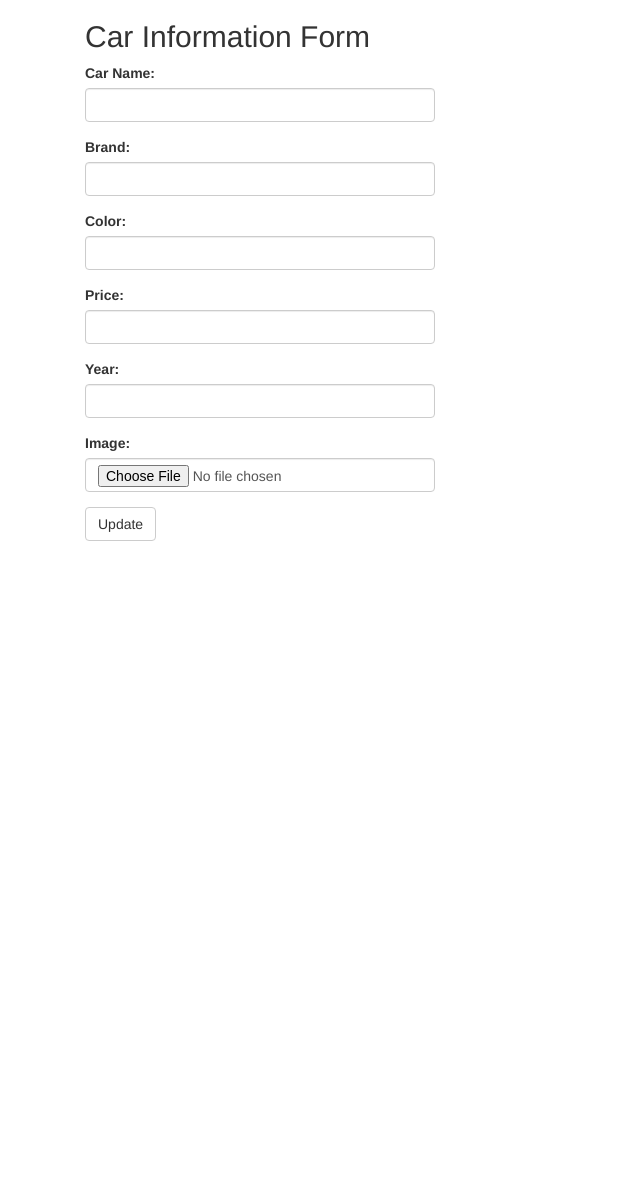
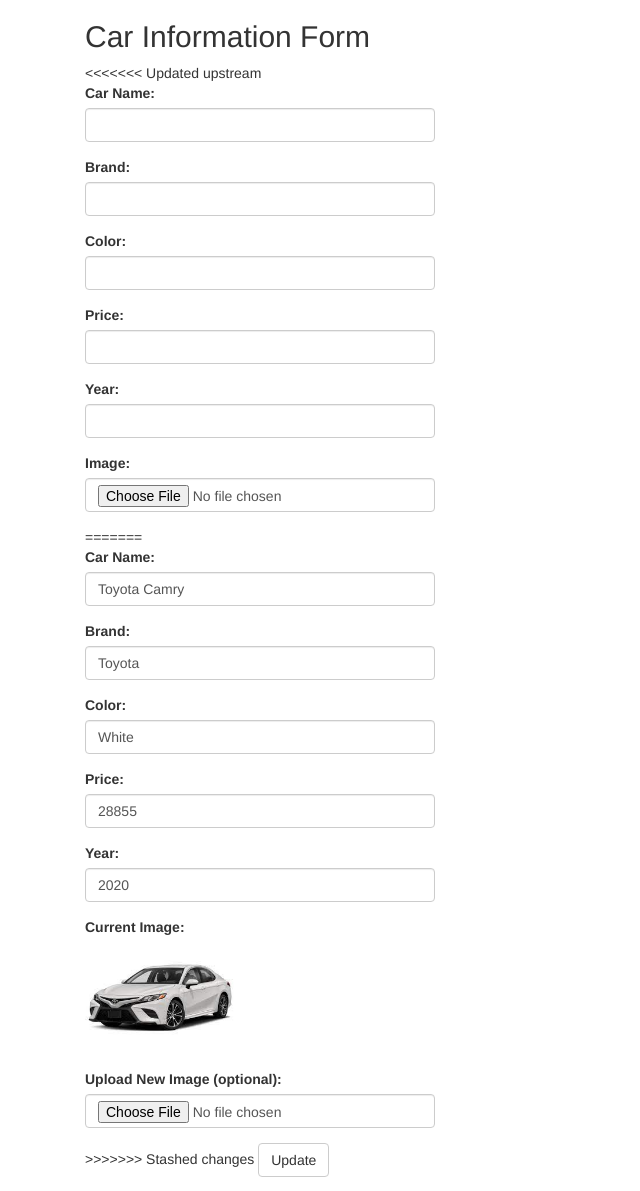
Before and after one commit to NguyenAnhMy242712/Midterm, a PHP site: page /edit.php?id=1 in a window 1280 px wide. Shown: the whole page, without its empty margins (0-640 px from the left). Before the commit the page ends 541 px from the top, so only its background shows below. Run offline with PHP 8.4, Linux system fonts and the light colour scheme; data comes from the database, SQL or seed files in the repository.

Commit message:
Update edit.php

```diff
--- a/Wishlist car/edit.php
+++ b/Wishlist car/edit.php
@@ -3,21 +3,17 @@
 mysqli_select_db($link, "user_car_system") or die(mysqli_error($link));
 
 $id = $_GET["id"]; // ID of the car to edit
-$name = "";
-$color = "";
-$brand = "";
-$price = "";
-$year = "";
 
 // Get car info from database
 $res = mysqli_query($link, "SELECT * FROM cars WHERE id=$id");
-while ($row = mysqli_fetch_array($res)) {
+$row = mysqli_fetch_array($res);
+
 $name = $row["name"];
 $color = $row["color"];
 $brand = $row["brand"];
 $price = $row["price"];
 $year = $row["year"];
-}
+$old_picture = $row["picture"]; // Lưu ảnh cũ
 ?>
 
 <html lang="en">
@@ -33,6 +29,7 @@
 <div class="container">
     <div class="col-lg-4">
         <h2>Car Information Form</h2>
+<<<<<<< Updated upstream
         <form action="" name="form1" method="post">
                         <div class="form-group">
                             <label>Car Name:</label>
@@ -62,23 +59,91 @@
                             <label>Image:</label>
                             <input type="file" class="form-control" name="picture" accept="image/*" required>
                         </div>
+=======
+
+        <form action="" name="form1" method="post" enctype="multipart/form-data">
+
+            <div class="form-group">
+                <label for="name">Car Name:</label>
+                <input type="text" class="form-control" id="name" name="name"
+                       value="<?php echo $name; ?>">
+            </div>
+
+            <div class="form-group">
+                <label for="brand">Brand:</label>
+                <input type="text" class="form-control" id="brand" name="brand"
+                       value="<?php echo $brand; ?>">
+            </div>
+
+            <div class="form-group">
+                <label for="color">Color:</label>
+                <input type="text" class="form-control" id="color" name="color"
+                       value="<?php echo $color; ?>">
+            </div>
+
+            <div class="form-group">
+                <label for="price">Price:</label>
+                <input type="text" class="form-control" id="price" name="price"
+                       value="<?php echo $price; ?>">
+            </div>
+
+            <div class="form-group">
+                <label for="year">Year:</label>
+                <input type="number" class="form-control" id="year" name="year"
+                       value="<?php echo $year; ?>">
+            </div>
+
+            <!-- Hiển thị ảnh cũ -->
+            <div class="form-group">
+                <label>Current Image:</label><br>
+                <img src="<?php echo $old_picture; ?>" width="150">
+            </div>
+
+            <!-- Chọn ảnh mới -->
+            <div class="form-group">
+                <label>Upload New Image (optional):</label>
+                <input type="file" class="form-control" name="picture" accept="image/*">
+            </div>
+
+>>>>>>> Stashed changes
             <button type="submit" name="update" class="btn btn-default">Update</button>
         </form>
+
     </div>
 </div>
 </body>
 
 <?php
+// UPDATE CAR
 if (isset($_POST["update"])) {
-    mysqli_query($link, "UPDATE cars SET
+
+    // Mặc định dùng ảnh cũ
+    $picture_name = $old_picture;
+
+    // Nếu user upload ảnh mới
+    if (!empty($_FILES["picture"]["name"])) {
+
+        $picture_name = $_FILES['picture']['name'];
+        $tmp = $_FILES['picture']['tmp_name'];
+
+        // Upload file (như create)
+        move_uploaded_file($tmp, $picture_name);
+    }
+
+    // Update vào database
+    mysqli_query($link, "
+        UPDATE cars SET
             name='$_POST[name]',
             brand='$_POST[brand]',
             color='$_POST[color]',
             price='$_POST[price]',
-        year='$_POST[year]'
-        WHERE id=$id") or die(mysqli_error($link));
+            year='$_POST[year]',
+            picture='$picture_name'
+        WHERE id=$id
+    ") or die(mysqli_error($link));
+
     ?>
-    <script type="text/javascript">
+    <script>
         alert("Car information updated successfully!");
         window.location = "home.php";
     </script>
```
Lines whose indentation alone changed are shown as unchanged.
